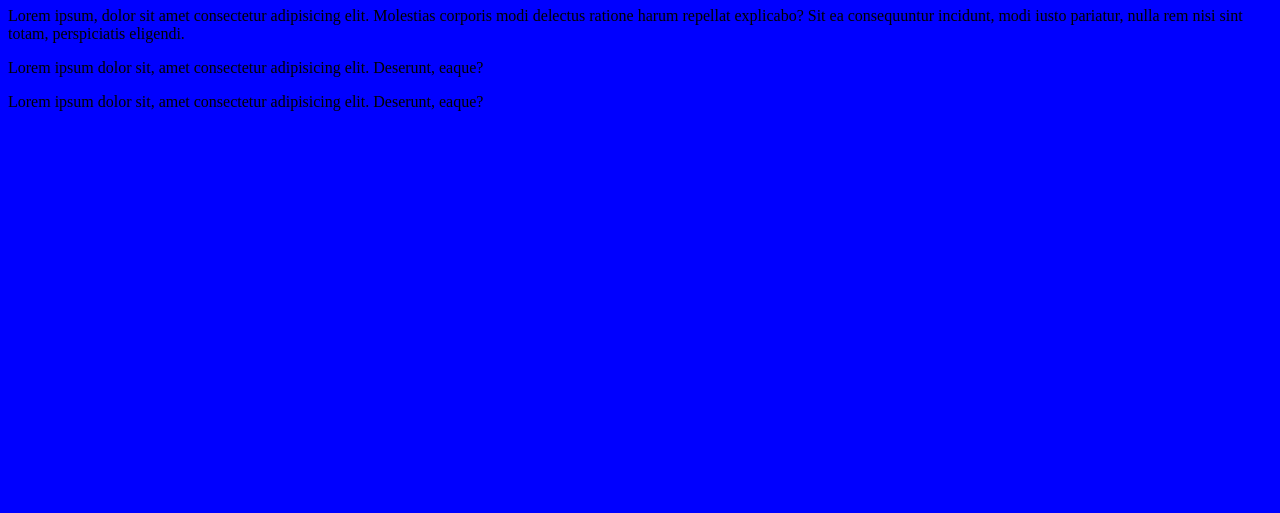
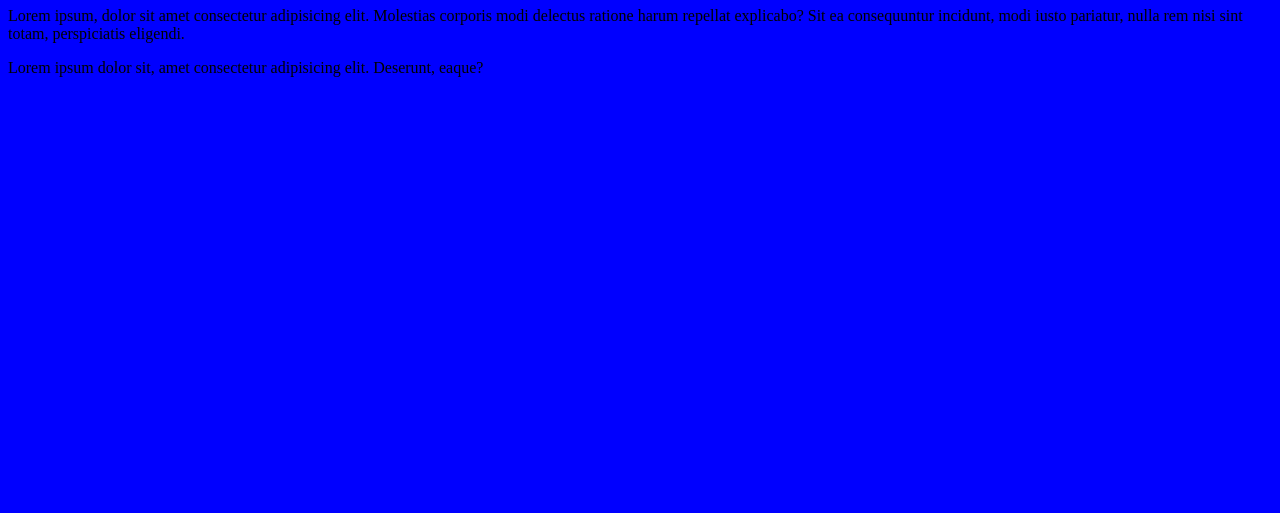
Before and after one commit to sabeerbikba/Emoji-HTML-CSS, a plain HTML site: page index.html in a window 1280 px wide. Shown: the part 287-800 px from the top of the page. Drawn offline with Linux system fonts and the light colour scheme.

Commit message:
some changes

```diff
--- a/index.html
+++ b/index.html
@@ -15,7 +15,6 @@
     <p>Lorem ipsum, dolor sit amet consectetur adipisicing elit. Molestias corporis modi delectus ratione harum repellat explicabo? Sit ea consequuntur incidunt, modi iusto pariatur, nulla rem nisi sint totam, perspiciatis eligendi.</p>
 
     <p>Lorem ipsum dolor sit, amet consectetur adipisicing elit. Deserunt, eaque?</p>
-    <p>Lorem ipsum dolor sit, amet consectetur adipisicing elit. Deserunt, eaque?</p>
 
 
 </body>
```
